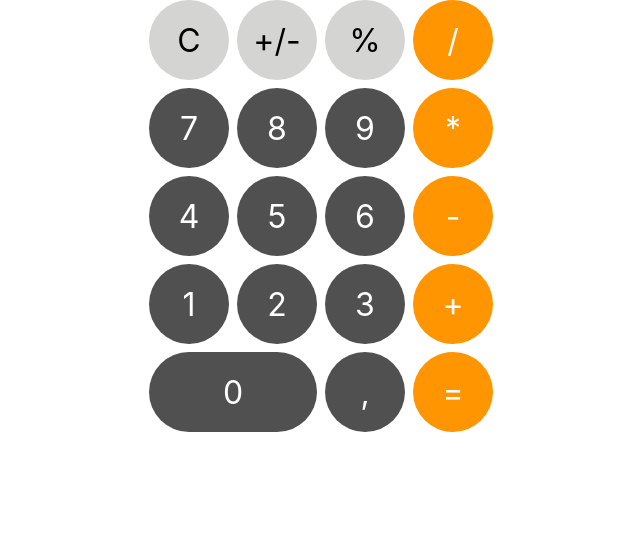
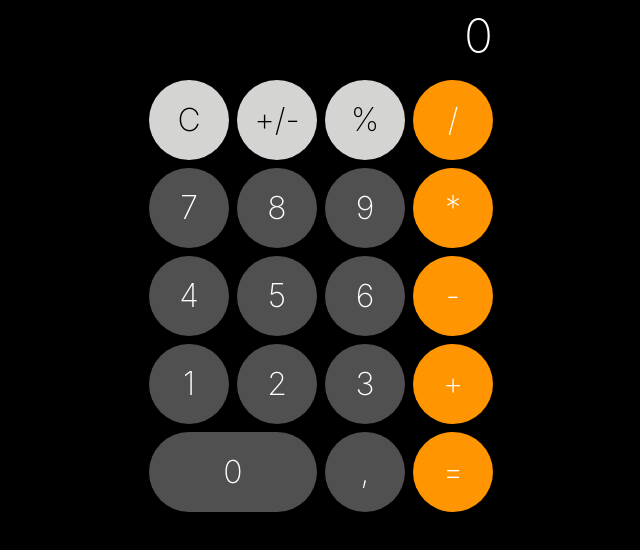
Before and after one commit to saepasomba/kalkulator-ku-react, a React (Create React App) app: page / in a window 1280 px wide. Shown: the top 550 px of the page, without its empty margins (319-959 px from the left). Built offline with nearby package versions, Linux system fonts and the light colour scheme.

Commit message:
Add screen above button group

```diff
--- a/src/App.js
+++ b/src/App.js
@@ -1,34 +1,44 @@
 import logo from './logo.svg';
 import styles from './App.module.css';
 import CustomButton from './components/CustomButton/CustomButton'
+import { useState } from 'react';
 
 function App() {
+  var [currentDigit, setCurrentDigit] = useState('0')
+  const handleClick = (input) => {
+  }
+
   return (
     <div className={styles.calculatorContainer}>
+
+
       <div className={styles.buttonGroup}>
-        <CustomButton type='btn-gray' label='C' />
-        <CustomButton type='btn-gray' label='+/-' />
-        <CustomButton type='btn-gray' label='%' />
-        <CustomButton type='btn-orange' label='/' />
+        <div className={styles.calculatorScreen}>
+          <p className={styles.screenNumbers}>{currentDigit}</p>
+        </div>
+        <CustomButton type='btn-gray' label='C' onClick={() => handleClick("C")} />
+        <CustomButton type='btn-gray' label='+/-' onClick={() => handleClick("+/-")} />
+        <CustomButton type='btn-gray' label='%' onClick={() => handleClick("%")} />
+        <CustomButton type='btn-orange' label='/' onClick={() => handleClick("/")} />
 
-        <CustomButton type='btn-neutral' label='7' />
-        <CustomButton type='btn-neutral' label='8' />
-        <CustomButton type='btn-neutral' label='9' />
-        <CustomButton type='btn-orange' label='*' />
+        <CustomButton type='btn-neutral' label='7' onClick={() => handleClick("7")} />
+        <CustomButton type='btn-neutral' label='8' onClick={() => handleClick("8")} />
+        <CustomButton type='btn-neutral' label='9' onClick={() => handleClick("9")} />
+        <CustomButton type='btn-orange' label='*' onClick={() => handleClick("*")} />
 
-        <CustomButton type='btn-neutral' label='4' />
-        <CustomButton type='btn-neutral' label='5' />
-        <CustomButton type='btn-neutral' label='6' />
-        <CustomButton type='btn-orange' label='-' />
+        <CustomButton type='btn-neutral' label='4' onClick={() => handleClick("4")} />
+        <CustomButton type='btn-neutral' label='5' onClick={() => handleClick("5")} />
+        <CustomButton type='btn-neutral' label='6' onClick={() => handleClick("6")} />
+        <CustomButton type='btn-orange' label='-' onClick={() => handleClick("-")} />
 
-        <CustomButton type='btn-neutral' label='1' />
-        <CustomButton type='btn-neutral' label='2' />
-        <CustomButton type='btn-neutral' label='3' />
-        <CustomButton type='btn-orange' label='+' />
+        <CustomButton type='btn-neutral' label='1' onClick={() => handleClick("1")} />
+        <CustomButton type='btn-neutral' label='2' onClick={() => handleClick("2")} />
+        <CustomButton type='btn-neutral' label='3' onClick={() => handleClick("3")} />
+        <CustomButton type='btn-orange' label='+' onClick={() => handleClick("+")} />
 
-        <CustomButton type='btn-neutral' label='0' span='2' />
-        <CustomButton type='btn-neutral' label=',' />
-        <CustomButton type='btn-orange' label='=' />
+        <CustomButton type='btn-neutral' label='0' span='2' onClick={() => handleClick("0")} />
+        <CustomButton type='btn-neutral' label=',' onClick={() => handleClick(",")} />
+        <CustomButton type='btn-orange' label='=' onClick={() => handleClick("=")} />
       </div>
 
 
--- a/src/App.module.css
+++ b/src/App.module.css
@@ -1,8 +1,27 @@
-
+body {
+  background-color: black;
+}
 
 .calculatorContainer {
   width: 80%;
   margin: 0 auto;
+
+  font-size: 2rem;
+  font-weight: 150;
+}
+
+/* SCREENS */
+.calculatorScreen {
+  /* background-color: red; */
+  color: white;
+  grid-column: span 4;
+
+  text-align: right;
+  font-size: 3rem;
+}
+
+.calculatorScreen p {
+  margin: 0.4rem 0;
 }
 
 .buttonGroup {
--- a/src/components/CustomButton/CustomButton.js
+++ b/src/components/CustomButton/CustomButton.js
@@ -1,7 +1,7 @@
 import React from 'react'
 import styles from './CustomButton.module.css'
 
-export default function CustomButton({type, label, span = 0}) {
+export default function CustomButton({type, label, span = 0, onClick}) {
     let classNameConstructor = `${styles.btn} `
     switch (type) {
         case "btn-neutral":
@@ -23,7 +23,7 @@ export default function CustomButton({type, label, span = 0}) {
 
     return (
     <>
-        <div className={classNameConstructor}>
+        <div className={classNameConstructor} onClick={onClick}>
             <p>{label}</p>
         </div>
     </>
--- a/src/components/CustomButton/CustomButton.module.css
+++ b/src/components/CustomButton/CustomButton.module.css
@@ -1,3 +1,4 @@
+/* BUTTONS */
 .btn {
     color: white;
     background-color: black;
@@ -11,8 +12,6 @@
     text-align: center;
     justify-content: center;
     align-items: center;
-
-    font-size: 2rem;
 }
 
 .buttonSpanTwo {
```
